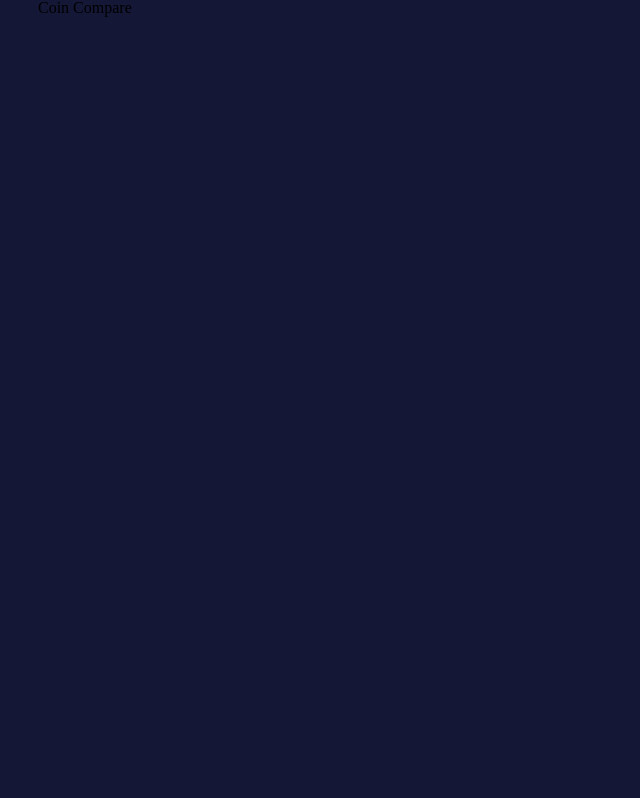
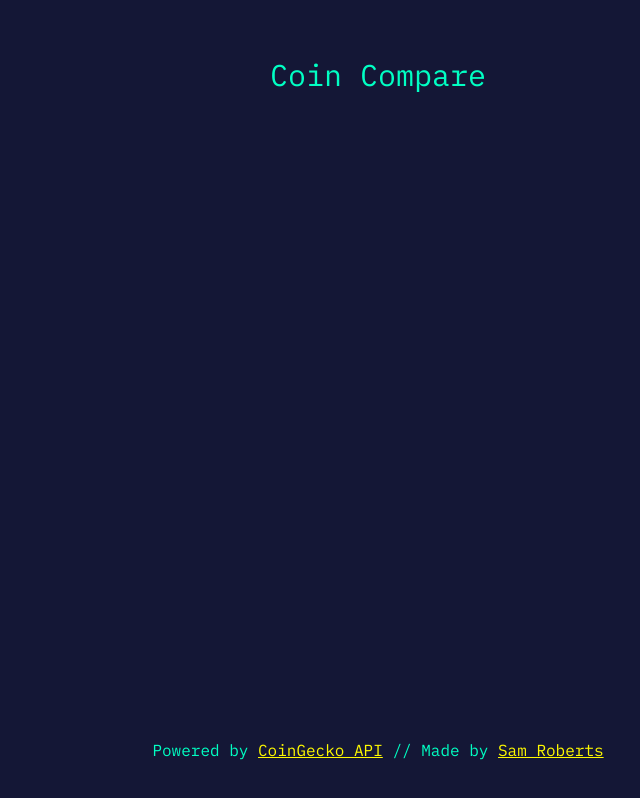
Before and after one commit to samroberts707/coin-compare, a Vue app: page / in a window 1280 px wide. Shown: the whole page, without its empty margins (262-902 px from the left). Built offline with nearby package versions, Linux system fonts and the light colour scheme.

Commit message:
Basic header and footer

```diff
--- a/src/App.vue
+++ b/src/App.vue
@@ -5,11 +5,21 @@
 </template>
 
 <style lang="scss">
+@import url('https://fonts.googleapis.com/css2?family=IBM+Plex+Mono:wght@300;400;600&display=swap');
 @import url("./assets/sass/reset.scss");
 
 body {
   scroll-behavior: smooth;
   background-color: var(--deep-purple);
+  h1, h2, h3, h4, h5, h6, p, li, a, button, span {
+    font-family: 'IBM Plex Mono', monospace;
+  }
+  h1 {
+    font-size: 30px;
+  }
+  p {
+    font-size: 16px;
+  }
 }
 :root {
   --deep-purple: #141736;
--- a/src/components/Footer.vue
+++ b/src/components/Footer.vue
@@ -1,5 +1,7 @@
 <template>
-  <div class="footer"></div>
+  <div class="footer">
+    <p>Powered by <a href="https://www.coingecko.com/en" target="_blank">CoinGecko API</a> // Made by <a href="https://samroberts.dev" target="_blank">Sam Roberts</a></p>
+  </div>
 </template>
 
 <script>
@@ -8,4 +10,17 @@ export default {
 };
 </script>
 
-<style lang="scss" scoped></style>
+<style lang="scss" scoped>
+  div.footer {
+    position: relative;
+    display: block;
+    align-self: center;
+    p {
+      text-align: center;
+      color: var(--green);
+      a {
+        color: var(--yellow);
+      }
+    }
+  }
+</style>
--- a/src/components/Header.vue
+++ b/src/components/Header.vue
@@ -10,4 +10,14 @@ export default {
 };
 </script>
 
-<style lang="scss" scoped></style>
+<style lang="scss" scoped>
+  div.header {
+    display: block;
+    position: relative;
+    align-self: center;
+    justify-self: center;
+    h1 {
+      color: var(--green);
+    }
+  }
+</style>
--- a/src/views/Home.vue
+++ b/src/views/Home.vue
@@ -39,7 +39,7 @@ export default {
   width: 100vw;
   height: 100vh;
   grid-template-columns: 300px 1fr 300px;
-  grid-template-rows: 150px 1fr 1fr 1fr 150px;
+  grid-template-rows: 150px 1fr 1fr 1fr 100px;
   gap: 0px 0px;
   grid-template-areas:
     "coin-one header coin-two"
```
